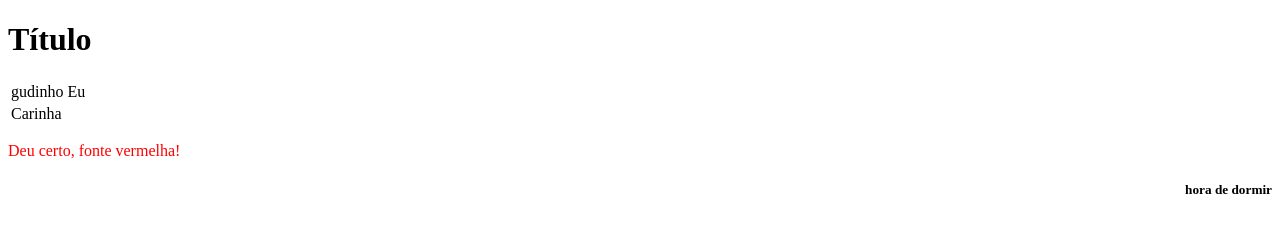
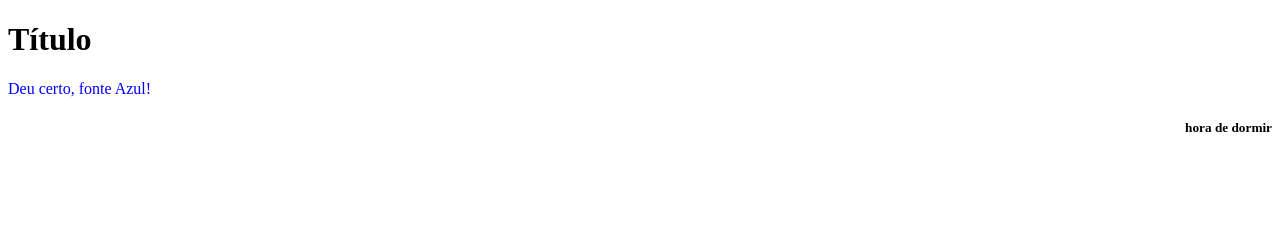
Before and after one commit to Gudinh0/exercicio, a plain HTML site: page index.html in a window 1280 px wide. Drawn offline with Linux system fonts and the light colour scheme.

Commit message:
testando chave

```diff
--- a/estilo.css
+++ b/estilo.css
@@ -1,5 +1,6 @@
 p{
-	color: red;
+	color: blue;
+
 }
 
 h5{
--- a/index.html
+++ b/index.html
@@ -9,18 +9,7 @@
 <body>
 	<h1>Título </h1>
 
-
-	<table>
-		<tr>
-		<td>gudinho</td>
-		<td>Eu</td>
-		</tr>
-		<tr>
-		<td>Carinha</td>
-		</tr>
-	</table>
-
-	<p>Deu certo, fonte vermelha!</p>
+	<p>Deu certo, fonte Azul!</p>
 	<h5>hora de dormir</h5>
 
 </body>
```
